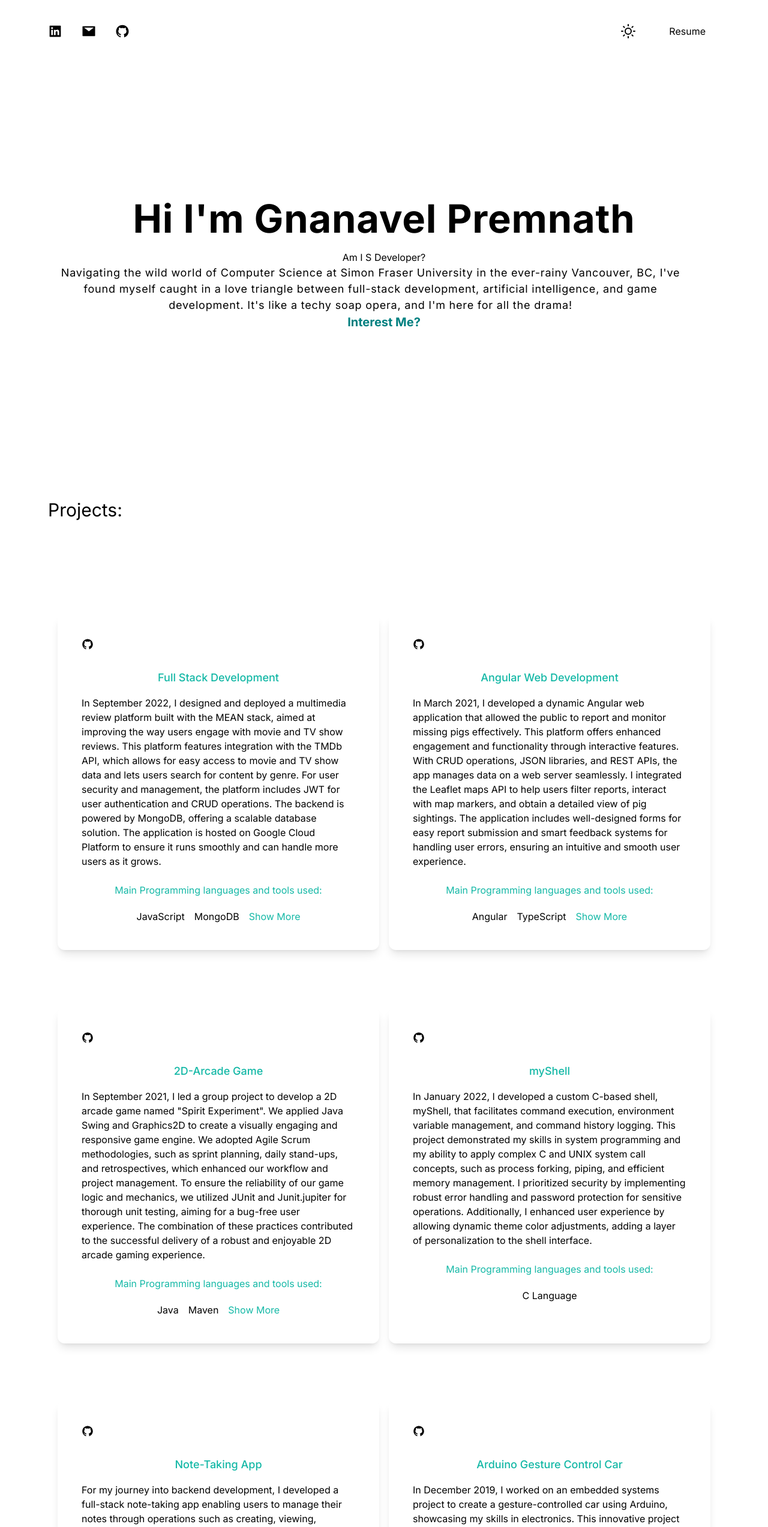
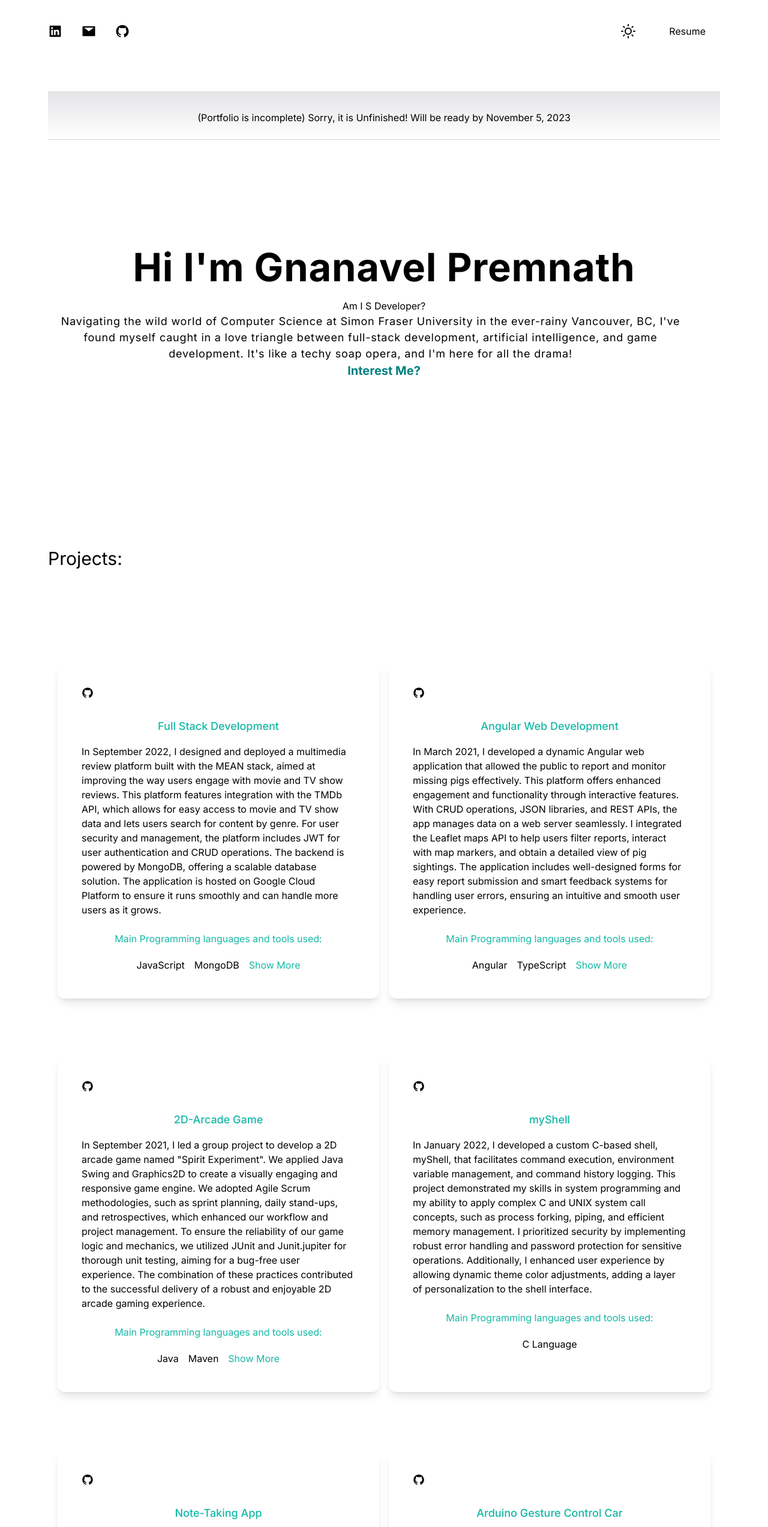
Before and after one commit to gprem09/Portfolio, a Next.js app: page / in a window 1280 px wide. Shown: the top 2546 px of the page at 60% size. Built offline with nearby package versions, Linux system fonts and the light colour scheme.

Commit message:
Fixed responsive

```diff
--- a/src/app/page.js
+++ b/src/app/page.js
@@ -3,7 +3,7 @@
 import Image from 'next/image'
 import { useEffect, useState, useCallback, Fragment } from 'react';
 import {BsFillMoonStarsFill} from 'react-icons/bs'
-import {AiFillLinkedin, AiFillMail, AiFillGithub} from 'react-icons/ai'
+import {AiFillLinkedin, AiFillMail, AiFillGithub, AiOutlineEllipsis, AiOutlineMenu} from 'react-icons/ai'
 import DarkModeToggle from './DarkModeToggle'
 import { Col, Container, Row } from 'react-bootstrap';
 import { Dialog, Transition } from '@headlessui/react';
@@ -103,7 +103,9 @@ export default function Home() {
           </ul>
         </nav>
 
-
+        <p className="left-0 top-0 flex w-full justify-center border-b border-gray-300 bg-gradient-to-b from-zinc-200 pb-6 pt-8 backdrop-blur-2xl">
+          (Portfolio is incomplete) Sorry, it is Unfinished! Will be ready by November 5, 2023
+        </p>
 
         <section className='banner' id='home'>
           <Container>
@@ -127,7 +129,7 @@ export default function Home() {
         </div>
         <div className='grid grid-cols-1 md:grid-cols-2 gap-4 p-4'>
           {/* Full Stack Development */}
-          <div className='shadow-lg p-10 rounded-xl my-10'>
+          <div className='shadow-lg p-10 rounded-xl my-10 hover:bg-white hover:bg-opacity-10 transition duration-300'>
             <a href="https://github.com/gprem09/Fullstack-Web-Development" target="_blank" rel="noopener noreferrer">
               <AiFillGithub className='text-xl'/>
             </a>
@@ -146,8 +148,11 @@ export default function Home() {
                 <button
                   className='text-teal-500 hover:text-teal-700 transition duration-300'
                   onClick={openFullStackModal}>
-                  Show More
-              </button>
+
+                  <span className='hidden md:inline'>Show More</span>
+                  <AiOutlineEllipsis className='text-2xl text-teal-500 md:hidden'/>
+
+                </button>
               </div>
 
 
@@ -179,7 +184,7 @@ export default function Home() {
           </div>
 
           {/* Angular Web Development */}
-          <div className='shadow-lg p-10 rounded-xl my-10'>
+          <div className='shadow-lg p-10 rounded-xl my-10 hover:bg-white hover:bg-opacity-10 transition duration-300'>
             <a href="https://github.com/gprem09/Pig-Report-Angular" target="_blank" rel="noopener noreferrer">
               <AiFillGithub className='text-xl'/>
             </a>
@@ -198,7 +203,8 @@ export default function Home() {
                 <button
                   className='text-teal-500 hover:text-teal-700 transition duration-300'
                   onClick={openAngularModal}>
-                  Show More
+                  <span className='hidden md:inline'>Show More</span>
+                  <AiOutlineEllipsis className='text-2xl text-teal-500 md:hidden'/>
                 </button>
               </div>
               <Transition appear show={isAngularModalOpen} as={Fragment}>
@@ -229,7 +235,7 @@ export default function Home() {
           </div>
 
           {/* 2d-Arcade Game */}
-          <div className='shadow-lg p-10 rounded-xl my-10'>
+          <div className='shadow-lg p-10 rounded-xl my-10 hover:bg-white hover:bg-opacity-10 transition duration-300'>
             <a href="https://github.com/gprem09/2d-Arcade-Java-Game" target="_blank" rel="noopener noreferrer">
               <AiFillGithub className='text-xl'/>
             </a>
@@ -248,7 +254,8 @@ export default function Home() {
                 <button
                   className='text-teal-500 hover:text-teal-700 transition duration-300'
                   onClick={open2DModal}>
-                  Show More
+                  <span className='hidden md:inline'>Show More</span>
+                  <AiOutlineEllipsis className='text-2xl text-teal-500 md:hidden'/>
                 </button>
               </div>
               <Transition appear show={is2DModalOpen} as={Fragment}>
@@ -278,7 +285,7 @@ export default function Home() {
           </div>
 
           {/* cShell */}
-          <div className='shadow-lg p-10 rounded-xl my-10'>
+          <div className='shadow-lg p-10 rounded-xl my-10 hover:bg-white hover:bg-opacity-10 transition duration-300'>
             <a href="https://github.com/gprem09/myShell" target="_blank" rel="noopener noreferrer">
               <AiFillGithub className='text-xl'/>
             </a>
@@ -297,7 +304,7 @@ export default function Home() {
           </div>
 
           {/* NoteTaking App */}
-          <div className='shadow-lg p-10 rounded-xl my-10'>
+          <div className='shadow-lg p-10 rounded-xl my-10 hover:bg-white hover:bg-opacity-10 transition duration-300'>
             <a href="https://github.com/gprem09/Docker-CRUD-App" target="_blank" rel="noopener noreferrer">
               <AiFillGithub className='text-xl'/>
             </a>
@@ -316,7 +323,8 @@ export default function Home() {
                 <button
                   className='text-teal-500 hover:text-teal-700 transition duration-300'
                   onClick={openNoteModal}>
-                  Show More
+                  <span className='hidden md:inline'>Show More</span>
+                  <AiOutlineEllipsis className='text-2xl text-teal-500 md:hidden'/>
                 </button>
               </div>
 
@@ -348,7 +356,7 @@ export default function Home() {
           </div>
 
           {/* Arduino Gesture Control Car */}
-          <div className='shadow-lg p-10 rounded-xl my-10'>
+          <div className='shadow-lg p-10 rounded-xl my-10 hover:bg-white hover:bg-opacity-10 transition duration-300'>
             <AiFillGithub className='text-xl'/>
             <h3 className='text-center text-lg font-medium pt-8 pb-2 text-teal-500'>
               Arduino Gesture Control Car
```
Also changed, not shown: src/app/globals.css (line endings or trailing spaces).
